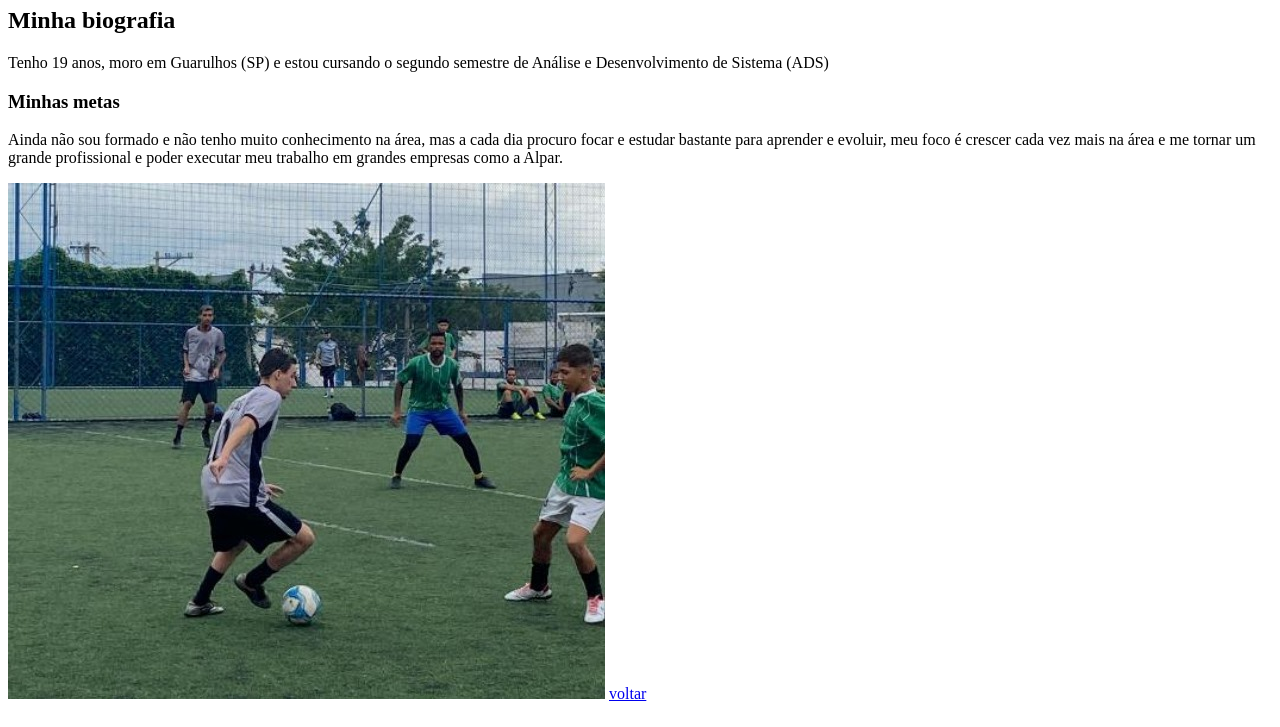
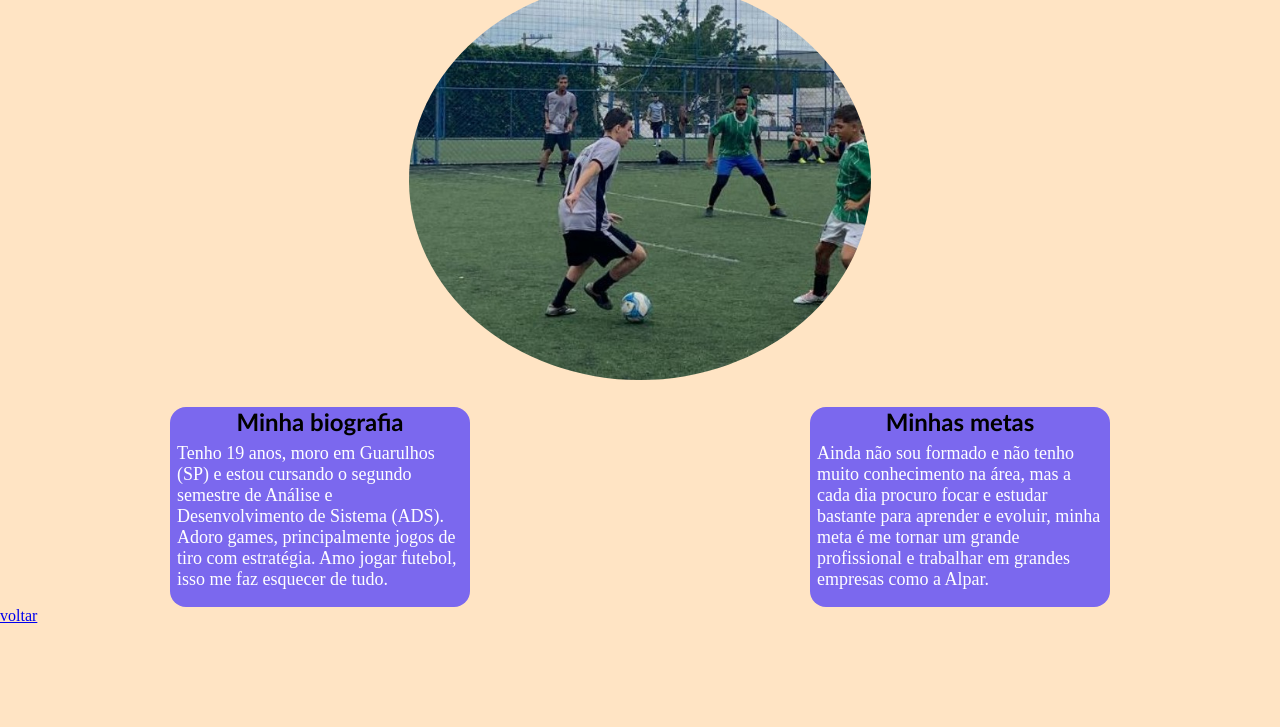
Before and after one commit to FelipeKespers/repositorio-alpar, a plain HTML site: page atividade1/index.html in a window 1280 px wide. Shown: the part 73-800 px from the top of the page. Drawn offline with Linux system fonts and the light colour scheme.

Commit message:
modificação AT.1

```diff
--- a/atividade1/index.html
+++ b/atividade1/index.html
@@ -1,19 +1,35 @@
 <!DOCTYPE html>
 <html lang="pt-BR">
+
 <head>
     <meta charset="UTF-8">
     <meta name="viewport" content="width=device-width, initial-scale=1.0">
     <title>Document</title>
+    <link rel="stylesheet" href="style.css">
 </head>
+
 <body>
     <h1> Felipe Kespers </h1>
-    <h2> Minha biografia </h2>
-    <p> Tenho 19 anos, moro em Guarulhos (SP) e estou cursando o segundo semestre de Análise e Desenvolvimento de Sistema (ADS) </p>
-    <h3> Minhas metas </h3>
-    <p> Ainda não sou formado e não tenho muito conhecimento na área, mas a cada dia procuro focar e estudar bastante para aprender e evoluir,
-        meu foco é crescer cada vez mais na área e me tornar um grande profissional e poder executar meu trabalho em grandes empresas como a Alpar.
-    </p>
-    <img src="fotoeu.jpeg" alt="Eu jogando futebol"/>
+    <div class="jpeg">
+        <img src="fotoeu.jpeg" alt="Eu jogando futebol" />
+    </div>
+    <div class="container">
+        <div class="biografia">
+            <h2> Minha biografia </h2>
+            <p> Tenho 19 anos, moro em Guarulhos (SP) e estou cursando o segundo semestre de Análise e Desenvolvimento
+                de Sistema (ADS). Adoro games, principalmente jogos de tiro com estratégia. Amo jogar futebol, isso
+                me faz esquecer de tudo.
+            </p>
+        </div>
+        <div class="metas">
+            <h2> Minhas metas </h2>
+            <p> Ainda não sou formado e não tenho muito conhecimento na área, mas a cada dia procuro focar e estudar
+                bastante para aprender e evoluir, minha meta é me tornar um grande profissional e trabalhar em grandes empresas
+                como a Alpar.
+            </p>
+        </div>
+    </div>
     <a href="../index.html">voltar</a>
 </body>
+
 </html>
--- /dev/null
+++ b/atividade1/style.css
@@ -0,0 +1,57 @@
+* {
+    margin: 0;
+    padding: 0;
+    box-sizing: border-box;
+}
+body{
+    background-color: bisque;
+}
+h1 {
+    text-align: center;
+    font-size: 32px;
+    font-family: Georgia, 'Times New Roman', Times, serif;
+}
+.container{
+    display: flex;
+    flex-direction: row;
+    justify-content: space-around;
+    margin-top: 10px
+}
+.biografia {
+    width: 300px;
+    height: 200px;
+    background-color: bisque;
+    border-radius: 16px;
+    background-color: mediumslateblue;
+    margin-top: 17px;
+}
+
+.metas {
+    width: 300px;
+    height: 200px;
+    background-color: bisque;
+    border-radius: 16px;
+    background-color: mediumslateblue;
+    margin-top: 17px;
+}
+
+.jpeg {
+    display: flex;
+    justify-content: center;
+    border-radius: 16px;
+    height: 400px;
+    margin-top: 10px;
+}
+img{
+    border-radius: 50%;
+}
+h2{
+    text-align: center;
+    font-family: 'Gill Sans', 'Gill Sans MT', Calibri, 'Trebuchet MS', sans-serif;
+}
+p{
+    color: white;
+    margin: 7px;
+    font-family:'Times New Roman', Times, serif;
+    font-size: 18px;
+}
```
